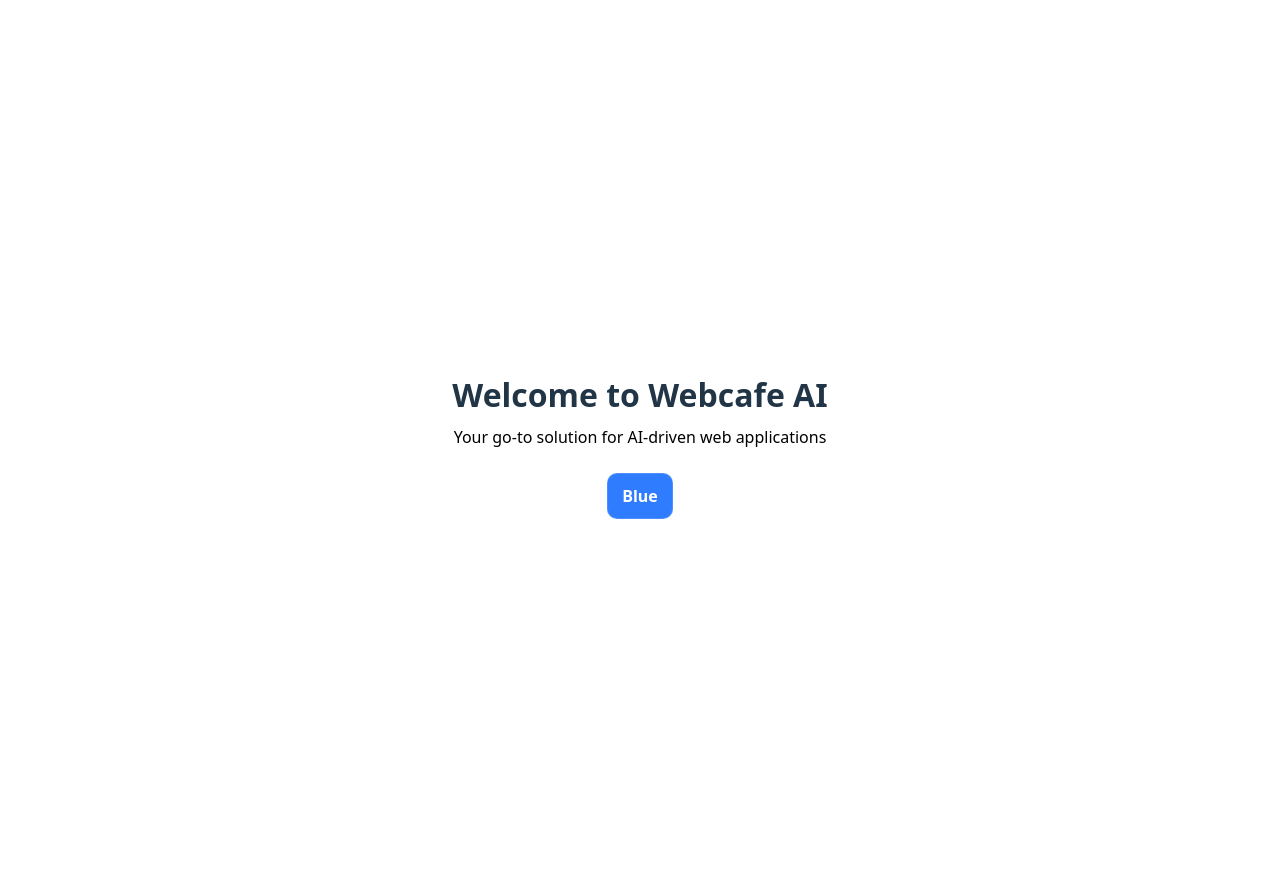
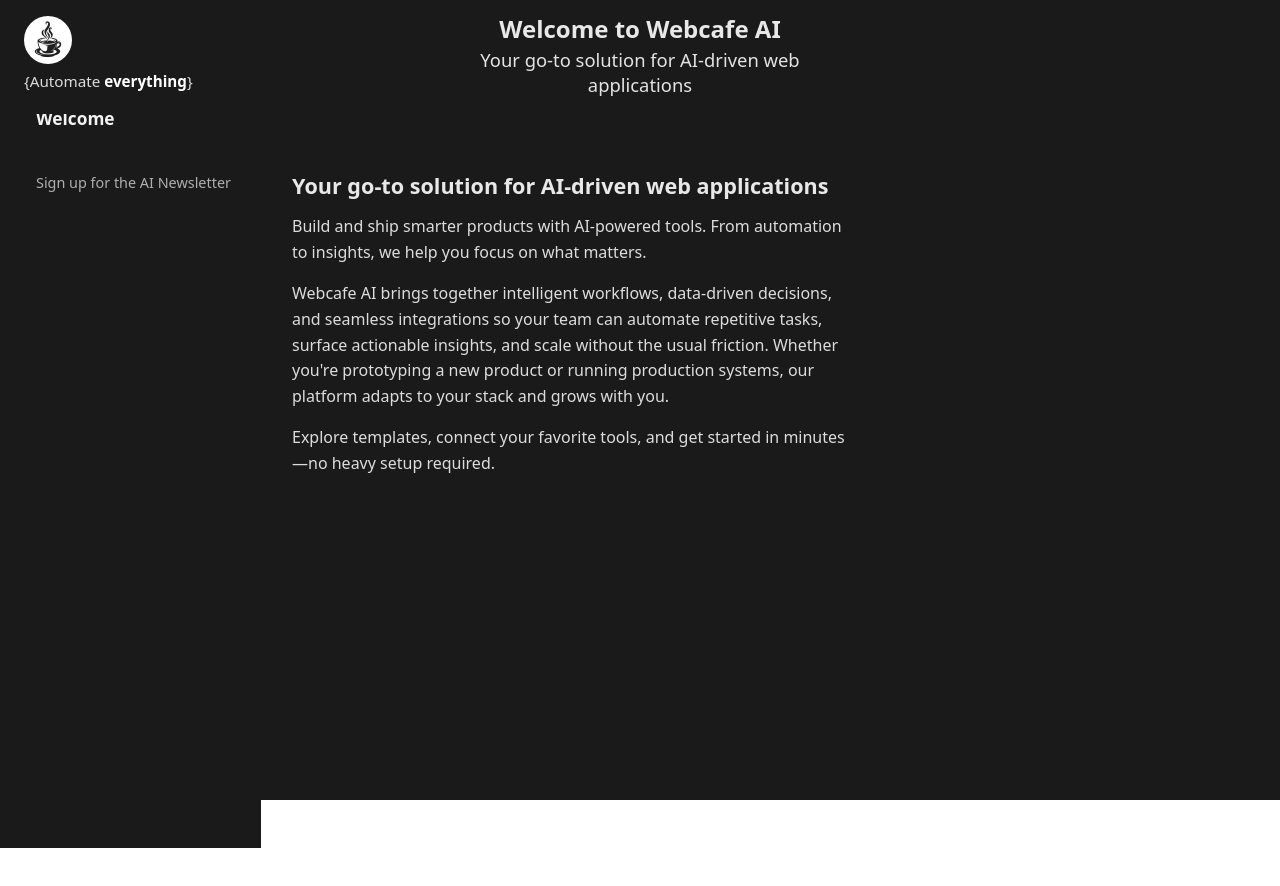
Before and after one commit to kay1-2-3/webcafeland, a React (Vite) app in the folder my-react-app/: page / in a window 1280 px wide. Shown: the top 886 px of the page. After the commit the page ends 800 px from the top, so only its background shows below. Built offline with nearby package versions, Linux system fonts and the light colour scheme.

Commit message:
Considerable improvements to UI of the website.

```diff
--- a/my-react-app/src/Views/Homepage.css
+++ b/my-react-app/src/Views/Homepage.css
@@ -1,38 +1,238 @@
 .cafe-homepage {
-    min-height: 100vh;
-    display: grid;
-    place-content: center;
-    gap: 12px;
-    padding: 48px 24px;
-    text-align: center;
+  height: 100vh;
+  max-height: 100vh;
+  width: 100%;
+  display: flex;
+  flex-direction: column;
+  overflow: hidden;
   font-family: system-ui, -apple-system, Segoe UI, Roboto, Arial, sans-serif;
+  background-color: #1a1a1a;
+  color: rgba(255, 255, 255, 0.9);
 }
 
-  .cafe-homepage h1 {
-    margin: 0;
-    font-size: 2rem;
-    font-weight: 700;
+/* ----- Header: logo left, title center ----- */
+.cafe-header {
+  position: relative;
+  z-index: 2;
+  display: flex;
+  align-items: flex-start;
+  justify-content: space-between;
+  gap: 24px;
+  padding: 16px 24px 20px;
+  border-bottom: 1px solid transparent;
+  flex-shrink: 0;
+  background-color: #1a1a1a;
 }
 
-  .cafe-homepage p {
+.cafe-brand {
+  display: flex;
+  flex-direction: column;
+  align-items: flex-start;
+  gap: 6px;
+}
+
+.cafe-logo {
+  width: 48px;
+  height: 48px;
+  display: block;
+  object-fit: cover;
+  border-radius: 50%;
+}
+
+.cafe-tagline {
+  font-size: 0.95rem;
+  color: rgba(255, 255, 255, 0.85);
+  font-weight: 500;
+  display: block;
+}
+
+.cafe-tagline strong {
+  font-weight: 700;
+  color: #fff;
+}
+
+.cafe-header-center {
+  position: absolute;
+  left: 50%;
+  transform: translateX(-50%);
+  text-align: center;
+}
+
+.cafe-title {
   margin: 0;
-    color: black
+  font-size: 1.5rem;
+  font-weight: 700;
+  white-space: nowrap;
+}
+
+.cafe-subtitle {
+  margin: 6px 0 0;
+  font-size: 1.15rem;
+  font-weight: 500;
+  color: rgba(255, 255, 255, 0.88);
+  line-height: 1.35;
+  max-width: 420px;
+}
+
+@media (max-width: 640px) {
+  .cafe-title {
+    font-size: 1.15rem;
+    white-space: normal;
+  }
+
+  .cafe-subtitle {
+    font-size: 1rem;
+    max-width: 280px;
+  }
+}
+
+/* ----- Two columns: TOC fixed left, main scrolls ----- */
+.cafe-layout {
+  display: flex;
+  flex: 1;
+  min-height: 0;
+  width: 100%;
+  max-width: 1200px;
+  margin: 0 auto;
+  margin-left: auto;
+  padding-left: 220px;
+  overflow: hidden;
+  box-sizing: border-box;
+}
+
+.cafe-toc {
+  flex-shrink: 0;
+  width: 220px;
+  padding: 24px 16px 24px 24px;
+  border-right: 1px solid transparent;
+  position: fixed;
+  left: 0;
+  top: 72px;
+  bottom: 0;
+  height: calc(100vh - 72px);
+  overflow: visible;
+  background-color: #1a1a1a;
+  z-index: 1;
+}
+
+.cafe-toc nav {
+  display: flex;
+  flex-direction: column;
+  gap: 20px;
+}
+
+.cafe-toc-item {
+  display: block;
+  padding: 10px 12px;
+  font-size: 0.9rem;
+  font-weight: 400;
+  color: rgba(255, 255, 255, 0.65);
+  text-decoration: none;
+  border-radius: 8px;
+  transition: color 0.25s ease, font-size 0.25s ease, font-weight 0.25s ease;
+}
+
+.cafe-toc-item:hover {
+  color: rgba(255, 255, 255, 0.9);
+}
+
+.cafe-toc-item.cafe-toc-item-active {
+  font-size: 1.08rem;
+  font-weight: 700;
+  color: rgba(255, 255, 255, 0.95);
+}
+
+.cafe-main {
+  flex: 1;
+  overflow-y: auto;
+  padding: 24px 32px 48px;
+  scroll-behavior: smooth;
+}
+
+.cafe-section {
+  padding: 32px 0;
+  max-width: 560px;
+}
+
+.cafe-section-newsletter {
+  padding-top: 300px;
+}
+
+.cafe-newsletter-box {
+  background: rgba(255, 255, 255, 0.12);
+  border: 1px solid transparent;
+  border-radius: 12px;
+  padding: 28px 24px;
+  box-shadow: 0 2px 12px rgba(0, 0, 0, 0.2);
+  transition: opacity 0.8s ease;
+}
+
+.cafe-section h2 {
+  margin: 0 0 12px;
+  font-size: 1.35rem;
+  font-weight: 600;
+}
+
+.cafe-section p {
+  margin: 0 0 16px;
+  color: rgba(255, 255, 255, 0.85);
+  line-height: 1.6;
+}
+
+.cafe-cta {
+  display: flex;
+  gap: 10px;
+  align-items: center;
+  flex-wrap: wrap;
+}
+
+.cafe-input {
+  padding: 12px 16px;
+  border-radius: 10px;
+  border: 1px solid transparent;
+  background: rgba(255, 255, 255, 0.1);
+  color: #fff;
+  font: inherit;
+  min-width: 240px;
+  font-size: 1rem;
+}
+
+.cafe-input::placeholder {
+  color: rgba(255, 255, 255, 0.5);
+}
+
+.cafe-input:focus {
+  outline: none;
+  border-color: #646cff;
 }
 
 .blue-button {
-    width: fit-content;
-    margin: 12px auto 0;
-    padding: 10px 14px;
+  padding: 10px 18px;
   border-radius: 10px;
-    border: 1px solid rgba(255, 255, 255, 0.15);
+  border: 1px solid transparent;
   background: #2f7cff;
   color: #fff;
   font-weight: 600;
   cursor: pointer;
-    user-select: none;
+  font-size: 0.95rem;
   transition: transform 120ms ease, background-color 120ms ease;
 }
 
 .blue-button:hover {
   transform: translateY(-1px);
 }
+
+@media (max-width: 768px) {
+  .cafe-toc {
+    width: 180px;
+    padding-left: 16px;
+  }
+
+  .cafe-toc-item {
+    font-size: 0.8rem;
+  }
+
+  .cafe-main {
+    padding: 24px 20px 48px;
+  }
+}
--- a/my-react-app/src/Views/Homepage.jsx
+++ b/my-react-app/src/Views/Homepage.jsx
@@ -1,28 +1,122 @@
-import React, { useState } from "react";
+import React, { useRef, useState, useEffect } from "react";
 import "./Homepage.css";
 
+const SECTIONS = [
+  { id: "intro", label: "Welcome" },
+  { id: "newsletter", label: "Sign up for the AI Newsletter" },
+];
+
 const Homepage = () => {
-  const [isBlue, setIsBlue] = useState(true);
+  const mainRef = useRef(null);
+  const newsletterRef = useRef(null);
+  const [newsletterOpacity, setNewsletterOpacity] = useState(0);
+  const [activeId, setActiveId] = useState(SECTIONS[0].id);
 
-  const toggleColor = () => {
-    setIsBlue((prev) => !prev);
-  };
+  // Newsletter box opacity follows how much of it is in view (0 = transparent, 1 = fully visible)
+  useEffect(() => {
+    const main = mainRef.current;
+    const box = newsletterRef.current;
+    if (!main || !box) return;
+
+    const observer = new IntersectionObserver(
+      ([entry]) => {
+        const ratio = entry.intersectionRatio;
+        setNewsletterOpacity(ratio >= 0.5 ? (ratio - 0.5) * 2 : 0);
+      },
+      {
+        root: main,
+        rootMargin: "0px",
+        threshold: [0, 0.05, 0.1, 0.15, 0.2, 0.25, 0.3, 0.35, 0.4, 0.45, 0.5, 0.55, 0.6, 0.65, 0.7, 0.75, 0.8, 0.85, 0.9, 0.95, 1],
+      }
+    );
+    observer.observe(box);
+    return () => observer.disconnect();
+  }, []);
+
+  // Scroll-spy: which section is in view → active TOC label
+  useEffect(() => {
+    const main = mainRef.current;
+    if (!main) return;
+
+    const onScroll = () => {
+      const sections = SECTIONS.map(({ id }) => ({ id, el: main.querySelector(`#${id}`) })).filter((s) => s.el);
+      const scrollTop = main.scrollTop;
+      const offset = 120;
+      let current = SECTIONS[0].id;
+      const mainRect = main.getBoundingClientRect();
+      for (const { id, el } of sections) {
+        const elRect = el.getBoundingClientRect();
+        const elTopInContent = scrollTop + (elRect.top - mainRect.top);
+        if (elTopInContent <= scrollTop + offset) current = id;
+      }
+      setActiveId(current);
+    };
+
+    onScroll();
+    main.addEventListener("scroll", onScroll, { passive: true });
+    return () => main.removeEventListener("scroll", onScroll);
+  }, []);
 
   return (
     <div className="cafe-homepage">
-      <h1>Welcome to Webcafe AI</h1>
-      <p>Your go-to solution for AI-driven web applications</p>
-      <div
-        className="blue-button"
-        onClick={toggleColor}
-        style={{ backgroundColor: isBlue ? "#2f7cff" : "#ff3b3b" }}
-        role="button"
-        tabIndex={0}
-        onKeyDown={(e) => {
-          if (e.key === "Enter" || e.key === " ") toggleColor();
-        }}
-      >
-        {isBlue ? "Blue" : "Red"}
+      <header className="cafe-header">
+        <div className="cafe-brand">
+          <img src="/cup192.png" alt="Webcafe" className="cafe-logo" />
+          <span className="cafe-tagline">{'{Automate '}<strong>everything</strong>{'}'}</span>
+        </div>
+        <div className="cafe-header-center">
+          <h1 className="cafe-title">Welcome to Webcafe AI</h1>
+          <p className="cafe-subtitle">Your go-to solution for AI-driven web applications</p>
+        </div>
+      </header>
+
+      <div className="cafe-layout">
+        <aside className="cafe-toc">
+          <nav aria-label="Page sections">
+            {SECTIONS.map(({ id, label }) => (
+              <a
+                key={id}
+                href={`#${id}`}
+                className={`cafe-toc-item ${activeId === id ? "cafe-toc-item-active" : ""}`}
+                onClick={(e) => {
+                  e.preventDefault();
+                  if (id === "newsletter") setNewsletterOpacity(1);
+                  mainRef.current?.querySelector(`#${id}`)?.scrollIntoView({ behavior: "smooth" });
+                }}
+              >
+                {label}
+              </a>
+            ))}
+          </nav>
+        </aside>
+
+        <main className="cafe-main" ref={mainRef}>
+          <section id="intro" className="cafe-section">
+            <h2>Your go-to solution for AI-driven web applications</h2>
+            <p>
+              Build and ship smarter products with AI-powered tools. From automation to insights, we help you focus on what matters.
+            </p>
+            <p>
+              Webcafe AI brings together intelligent workflows, data-driven decisions, and seamless integrations so your team can automate repetitive tasks, surface actionable insights, and scale without the usual friction. Whether you're prototyping a new product or running production systems, our platform adapts to your stack and grows with you.
+            </p>
+            <p>
+              Explore templates, connect your favorite tools, and get started in minutes—no heavy setup required.
+            </p>
+          </section>
+
+          <section id="newsletter" className="cafe-section cafe-section-newsletter">
+            <div ref={newsletterRef} className="cafe-newsletter-box" style={{ opacity: newsletterOpacity }}>
+              <h2>Sign up for the AI Newsletter</h2>
+              <p>
+                Get the latest updates, tips, and resources delivered to your inbox. No spam, just value.
+              </p>
+              <div className="cafe-cta">
+                <input type="email" placeholder="Your email here" className="cafe-input" aria-label="Email" />
+                <button type="button" className="blue-button">Subscribe</button>
+              </div>
+            </div>
+          </section>
+        </main>
       </div>
     </div>
   );
--- a/my-react-app/src/index.css
+++ b/my-react-app/src/index.css
@@ -22,12 +22,15 @@
   color: #535bf2;
 }
 
+html,
 body {
   margin: 0;
-  display: flex;
-  align-items: center;
-  justify-content: center;
   min-width: 320px;
+  height: 100%;
+  overflow: hidden;
+}
+
+body {
   min-height: 100vh;
 }
 
```
Also changed, not shown: my-react-app/src/Views/header.css (added), my-react-app/src/Views/header.js (added). Lines whose indentation alone changed are shown as unchanged.
